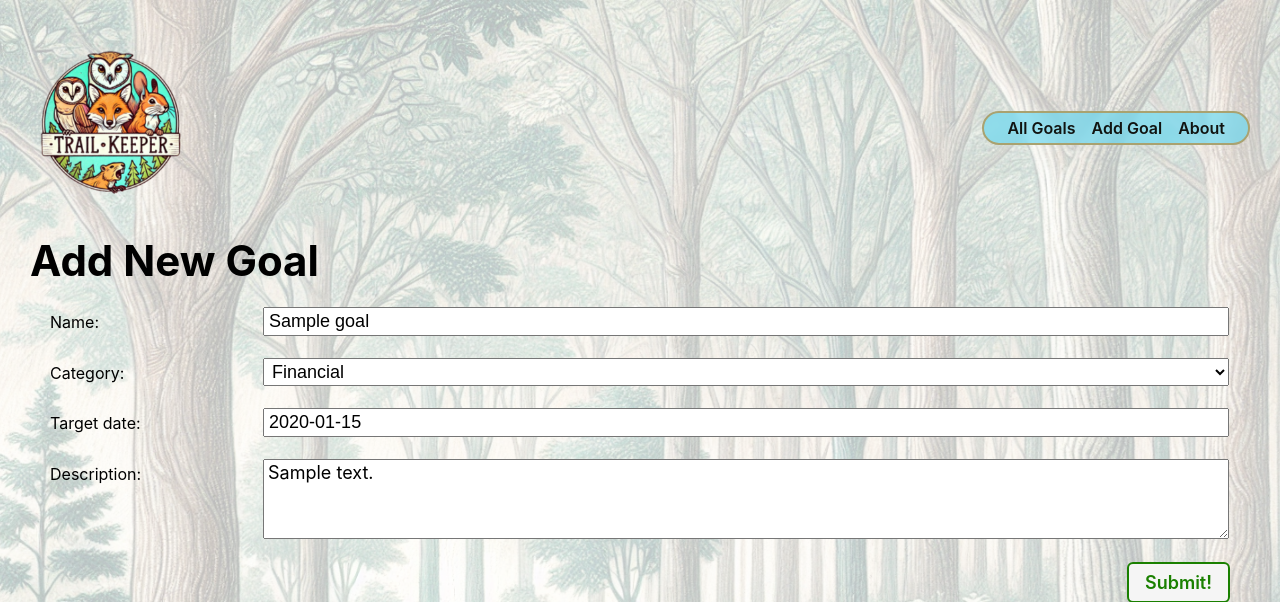
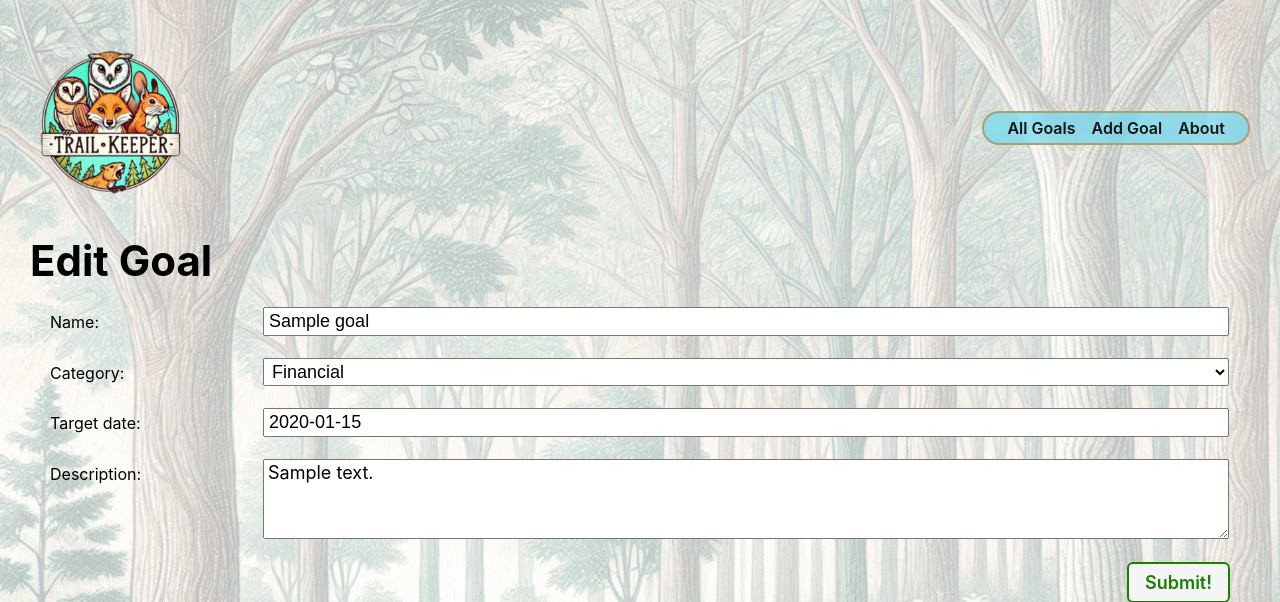
Before and after one commit to incogn-ito/trailkeeper, a Django app: page /goals/1/update/ in a window 1280 px wide. Shown: the top 602 px of the page. Run offline with Django 4.2, Linux system fonts and the light colour scheme; tables that the repository leaves empty hold one stand-in row (values such as "Sample post").

Commit message:
adds delete functionality and if else to form for add or edit h1

```diff
--- a/main_app/templates/main_app/goal_form.html
+++ b/main_app/templates/main_app/goal_form.html
@@ -8,7 +8,11 @@
 {% block content %}
 
 <div class="page-header">
-  <h1>Add New Goal</h1>
+{% if goal %}
+    <h1>Edit Goal</h1>
+  {% else %}
+    <h1>Add New Goal</h1>
+  {% endif %}
   {% comment %} <img src="{% static 'images/nerd-goal.svg' %}" alt="A goal being achieved on a computer"/> {% endcomment %}
 </div>
 {% comment %}
```
